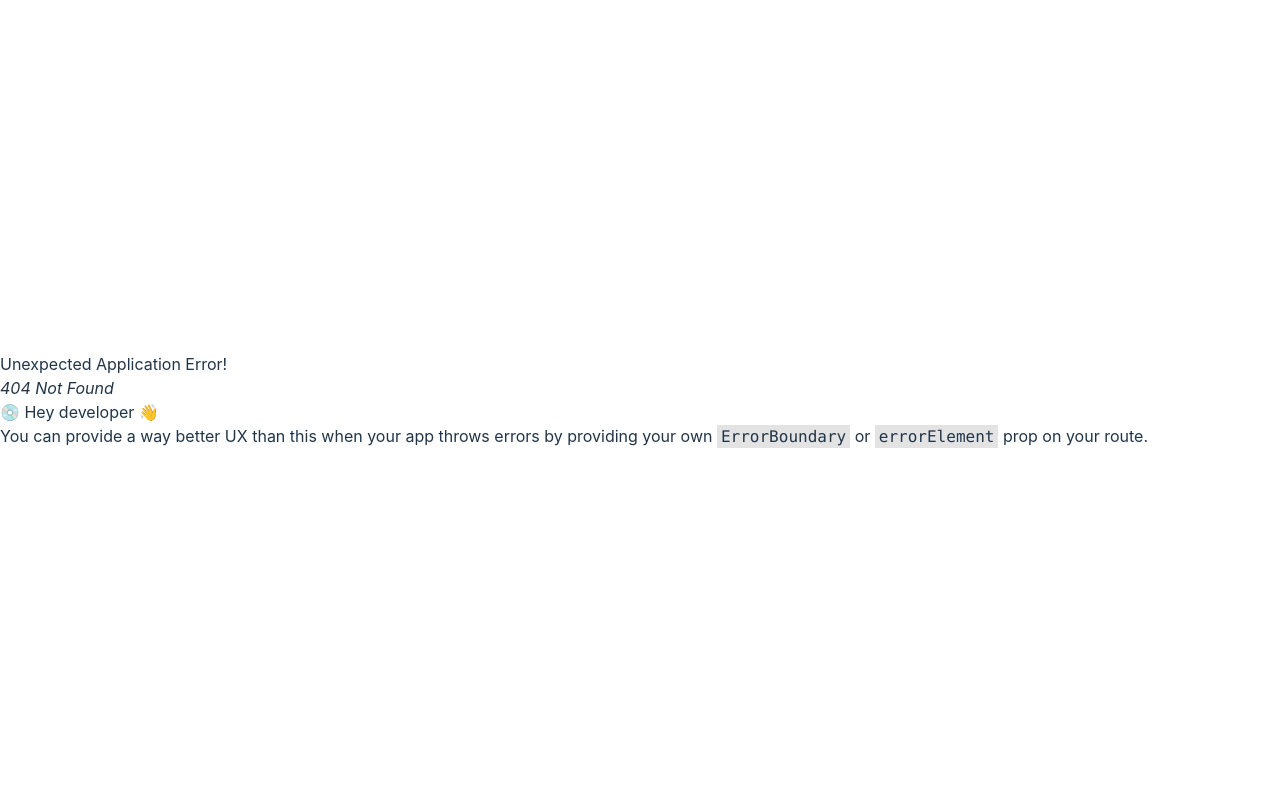
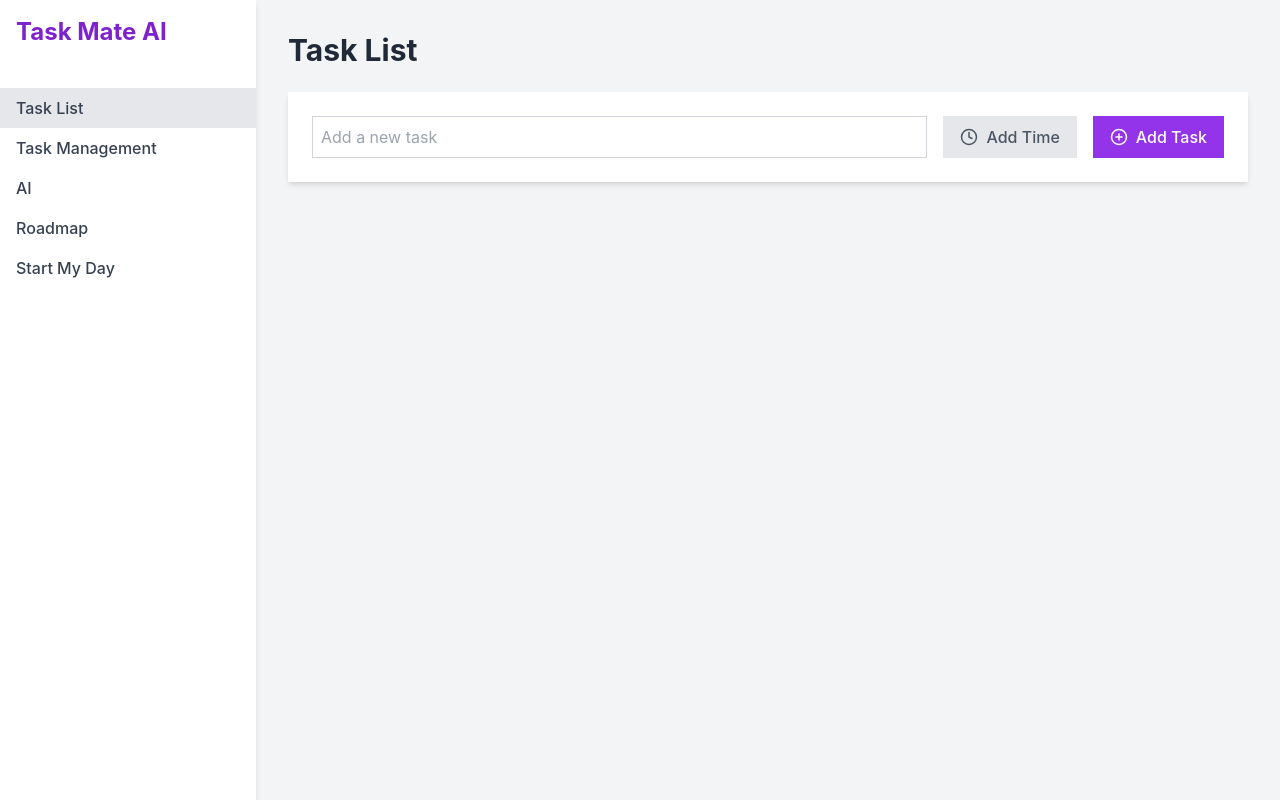
Before and after one commit to vishalraghav0289/Taskmate-AI, a React (Vite) app in the folder Taskmate-AI/: page /tasklist in a window 1280 px wide. Before the commit this address had no page. Built offline with nearby package versions, Linux system fonts and the light colour scheme.

Commit message:
verion:1.5

```diff
--- /dev/null
+++ b/Taskmate-AI/src/InnerPages/TaskList.jsx
@@ -0,0 +1,201 @@
+import React, { useState, useEffect } from 'react';
+import { Link } from 'react-router-dom';
+import { PlusCircle, Edit2, Trash2, CheckCircle, Clock } from 'lucide-react';
+
+const TaskList = () => {
+  const [tasks, setTasks] = useState([]);
+  const [newTask, setNewTask] = useState('');
+  const [editingTask, setEditingTask] = useState(null);
+  const [startTime, setStartTime] = useState('');
+  const [endTime, setEndTime] = useState('');
+  const [showTimeInputs, setShowTimeInputs] = useState(false);
+
+  useEffect(() => {
+    const storedTasks = JSON.parse(localStorage.getItem('tasks')) || [];
+    setTasks(storedTasks);
+  }, []);
+
+  useEffect(() => {
+    localStorage.setItem('tasks', JSON.stringify(tasks));
+  }, [tasks]);
+
+  const addTask = () => {
+    if (newTask.trim() !== '') {
+      setTasks([...tasks, { id: Date.now(), text: newTask, completed: false, startTime, endTime }]);
+      setNewTask('');
+      setStartTime('');
+      setEndTime('');
+      setShowTimeInputs(false);
+    }
+  };
+
+  const deleteTask = (id) => {
+    setTasks(tasks.filter(task => task.id !== id));
+  };
+
+  const toggleComplete = (id) => {
+    setTasks(tasks.map(task =>
+      task.id === id ? { ...task, completed: !task.completed } : task
+    ));
+  };
+
+  const startEditing = (task) => {
+    setEditingTask(task);
+    setNewTask(task.text);
+    setStartTime(task.startTime);
+    setEndTime(task.endTime);
+    setShowTimeInputs(true);
+  };
+
+  const saveEdit = () => {
+    setTasks(tasks.map(task =>
+      task.id === editingTask.id ? { ...task, text: newTask, startTime, endTime } : task
+    ));
+    setEditingTask(null);
+    setNewTask('');
+    setStartTime('');
+    setEndTime('');
+    setShowTimeInputs(false);
+  };
+
+  const handleKeyPress = (e) => {
+    if (e.key === 'Enter') {
+      editingTask ? saveEdit() : addTask();
+    }
+  };
+
+  const toggleTimeInputs = () => {
+    setShowTimeInputs(!showTimeInputs);
+  };
+
+  return (
+    <div className="flex min-h-screen w-full bg-gray-100"
+    style={{ width: '100vw', boxSizing: 'border-box' }}>
+      {/* Left-hand side menu */}
+      <div className="w-64 bg-white shadow-md flex-shrink-0">
+        <div className="p-4">
+          <h2 className="text-2xl font-bold text-purple-700">Task Mate AI</h2>
+        </div>
+        <nav className="mt-6">
+          <Link to="/tasklist" className="block py-2 px-4 text-gray-700 bg-gray-200 hover:bg-gray-300">Task List</Link>
+          <Link to="/taskmanagement" className="block py-2 px-4 text-gray-700 hover:bg-gray-200">Task Management</Link>
+          <Link to="/ai" className="block py-2 px-4 text-gray-700 hover:bg-gray-200">AI</Link>
+          <Link to="/roadmap" className="block py-2 px-4 text-gray-700 hover:bg-gray-200">Roadmap</Link>
+          <Link to="/startmyday" className="block py-2 px-4 text-gray-700 hover:bg-gray-200">Start My Day</Link>
+        </nav>
+      </div>
+
+      {/* Main content area */}
+      <div className="flex-1 overflow-x-hidden overflow-y-auto">
+        <div className="max-w-7xl mx-auto px-4 sm:px-6 lg:px-8 py-8">
+          <h1 className="text-3xl font-bold text-gray-800 mb-6">Task List</h1>
+
+          {/* Add task form */}
+          <div className="bg-white p-6 rounded-lg shadow-md mb-6">
+            <div className="flex flex-col md:flex-row space-y-4 md:space-y-0 md:space-x-4">
+              <input
+                type="text"
+                value={newTask}
+                onChange={(e) => setNewTask(e.target.value)}
+                onKeyPress={handleKeyPress}
+                className="flex-1 p-2 border border-gray-300 rounded-md focus:outline-none focus:ring-2 focus:ring-purple-600"
+                placeholder="Add a new task"
+              />
+
+              {/* Time inputs */}
+              <div className="flex items-center space-x-2">
+                <button
+                  onClick={toggleTimeInputs}
+                  className="bg-gray-200 text-gray-600 px-4 py-2 rounded-md hover:bg-gray-300 transition duration-300 ease-in-out flex items-center"
+                >
+                  <Clock size={18} className="mr-2" />
+                  {showTimeInputs ? 'Hide Time' : 'Add Time'}
+                </button>
+
+                {showTimeInputs && (
+                  <>
+                    <input
+                      type="time"
+                      value={startTime}
+                      onChange={(e) => setStartTime(e.target.value)}
+                      className="border border-gray-300 rounded-md p-2"
+                      placeholder="Start Time"
+                    />
+                    <input
+                      type="time"
+                      value={endTime}
+                      onChange={(e) => setEndTime(e.target.value)}
+                      className="border border-gray-300 rounded-md p-2"
+                      placeholder="End Time"
+                    />
+                  </>
+                )}
+              </div>
+
+              <button
+                onClick={editingTask ? saveEdit : addTask}
+                className="bg-purple-600 text-white px-4 py-2 rounded-md hover:bg-purple-700 transition duration-300 ease-in-out flex items-center justify-center"
+              >
+                {editingTask ? (
+                  <>
+                    <Edit2 size={18} className="mr-2" />
+                    Update Task
+                  </>
+                ) : (
+                  <>
+                    <PlusCircle size={18} className="mr-2" />
+                    Add Task
+                  </>
+                )}
+              </button>
+            </div>
+          </div>
+
+          {/* Task list */}
+          <div className="bg-white rounded-lg shadow-md overflow-hidden">
+            <ul className="divide-y divide-gray-200">
+              {tasks.map(task => (
+                <li key={task.id} className="flex items-center p-4 hover:bg-gray-50 transition duration-150 ease-in-out">
+                  <span
+                    className={`flex-1 ${task.completed ? 'line-through text-gray-500' : 'text-gray-900'}`}
+                  >
+                    {task.text}
+                  </span>
+                  <div className="flex items-center space-x-4">
+                    {task.startTime && (
+                      <span className="text-gray-500 text-sm">
+                        {task.startTime} - {task.endTime}
+                      </span>
+                    )}
+                    <div className="flex space-x-2">
+                      <button
+                        onClick={() => toggleComplete(task.id)}
+                        className={`p-2 rounded-full ${task.completed ? 'bg-green-500' : 'bg-gray-200'} hover:bg-opacity-80 transition duration-300 ease-in-out`}
+                      >
+                        <CheckCircle size={18} className={task.completed ? 'text-white' : 'text-gray-600'} />
+                      </button>
+                      <button
+                        onClick={() => startEditing(task)}
+                        className="p-2 rounded-full bg-blue-500 text-white hover:bg-blue-600 transition duration-300 ease-in-out"
+                      >
+                        <Edit2 size={18} />
+                      </button>
+                      <button
+                        onClick={() => deleteTask(task.id)}
+                        className="p-2 rounded-full bg-red-500 text-white hover:bg-red-600 transition duration-300 ease-in-out"
+                      >
+                        <Trash2 size={18} />
+                      </button>
+                    </div>
+                  </div>
+                </li>
+              ))}
+            </ul>
+          </div>
+        </div>
+      </div>
+    </div>
+  );
+};
+
+export default TaskList;
--- a/Taskmate-AI/src/Pages/Home.jsx
+++ b/Taskmate-AI/src/Pages/Home.jsx
@@ -1,16 +1,20 @@
 import React from 'react';
-import { Link , useNavigate} from 'react-router-dom';
+import { useNavigate } from 'react-router-dom';
 import { useDispatch, useSelector } from 'react-redux';
 import { openModal, closeModal } from '../Feature/auth/authSlice';
-import Login from './Login';//  todo: Work on it add more  actions
+import Login from './Login';
 import Signup from './Signup';
-
-
+import TaskList from '../InnerPages/TaskList';
 
 const Home = () => {
   const navigate = useNavigate();
   const dispatch = useDispatch();
   const activeModal = useSelector((state) => state.modal.activeModal);
+
+  const handleNavigate = () => {
+    console.log('Navigating to tasklist');
+    navigate('/tasklist');
+  };
 
   const handleOpenModal = (modalType) => {
     dispatch(openModal(modalType));
@@ -28,7 +32,6 @@ const Home = () => {
           <nav className="space-x-2">
             <button
               onClick={() => handleOpenModal('about')}
-              variant="ghost"
               className="text-white hover:bg-white/20 transition-all duration-300 px-4 py-2 rounded"
             >
               About Us
@@ -51,7 +54,7 @@ const Home = () => {
 
       <main className="flex-grow">
         <section className="py-20 relative overflow-hidden">
-          <div className="container mx-auto px-4 text-center relative  ">
+          <div className="container mx-auto px-4 text-center relative z-10">
             <h1 className="text-4xl md:text-6xl font-bold mb-6 animate-fade-in-up">
               Manage Tasks Smarter with AI
             </h1>
@@ -59,12 +62,11 @@ const Home = () => {
               Task Mate AI revolutionizes your productivity with intelligent task management
             </p>
             <button
-                 to="/signup"
-                  className="inline-block bg-white text-purple-700 hover:bg-purple-100 hover:scale-105 transition-all duration-300 px-8 py-3 rounded-full text-lg font-semibold z-10 shadow-lg hover:shadow-xl active:scale-95"
+              onClick={handleNavigate}
+              className="inline-block bg-white text-purple-700 hover:bg-purple-100 hover:scale-105 transition-all duration-300 px-8 py-3 rounded-full text-lg font-semibold shadow-lg hover:shadow-xl active:scale-95"
             >
               Get Started
             </button>
-
           </div>
           <div className="absolute top-0 left-0 w-full h-full">
             <div className="absolute top-1/4 left-1/4 w-64 h-64 bg-purple-500 rounded-full mix-blend-multiply filter blur-xl opacity-70 animate-blob"></div>
@@ -103,10 +105,9 @@ const Home = () => {
         </div>
       </footer>
 
-      // here we try to do conditional rendering
-
+      {/* Modal rendering logic */}
       {activeModal && (
-  <div className="fixed inset-0 bg-black bg-opacity-50 flex items-center justify-center">
+        <div className="fixed inset-0 bg-black bg-opacity-50 flex items-center justify-center z-50">
           <div className="bg-white text-purple-700 p-8 rounded-lg">
             {activeModal === 'about' && (
               <div>
@@ -122,7 +123,7 @@ const Home = () => {
             )}
             {activeModal === 'signup' && (
               <div>
-          <Signup/>
+                <Signup />
                 <button
                   onClick={handleCloseModal}
                   className="bg-purple-700 text-white px-4 py-2 rounded hover:bg-purple-600 transition-colors"
@@ -131,9 +132,9 @@ const Home = () => {
                 </button>
               </div>
             )}
-      {activeModal === 'login'  && (
+            {activeModal === 'login' && (
               <div>
-          <Login/>
+                <Login />
                 <button
                   onClick={handleCloseModal}
                   className="bg-purple-700 text-white px-4 py-2 rounded hover:bg-purple-600 transition-colors"
@@ -142,7 +143,6 @@ const Home = () => {
                 </button>
               </div>
             )}
-
           </div>
         </div>
       )}
```
Also changed, not shown: Taskmate-AI/src/main.jsx (+24 -0 lines), Taskmate-AI/src/InnerPages/Ai.jsx (added), Taskmate-AI/src/InnerPages/Roadmap.jsx (added), Taskmate-AI/src/InnerPages/StartDay.jsx (added), Taskmate-AI/src/InnerPages/TaskManagament.jsx (added). Lines whose indentation alone changed are shown as unchanged.
